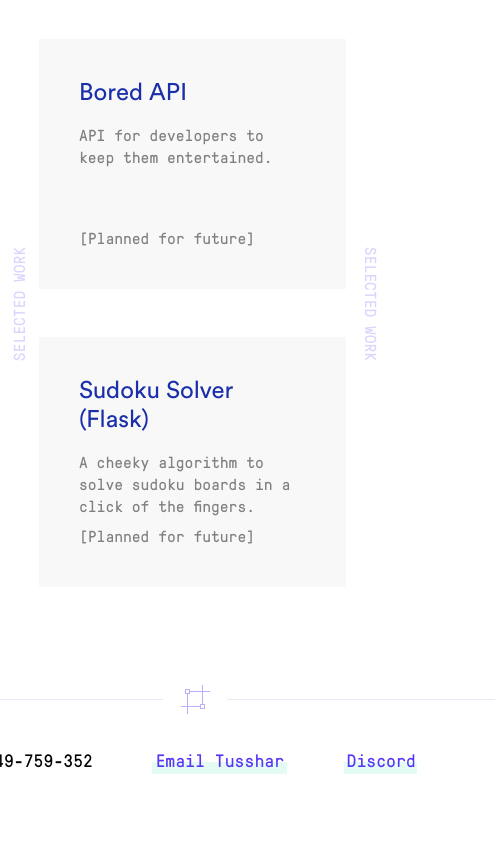
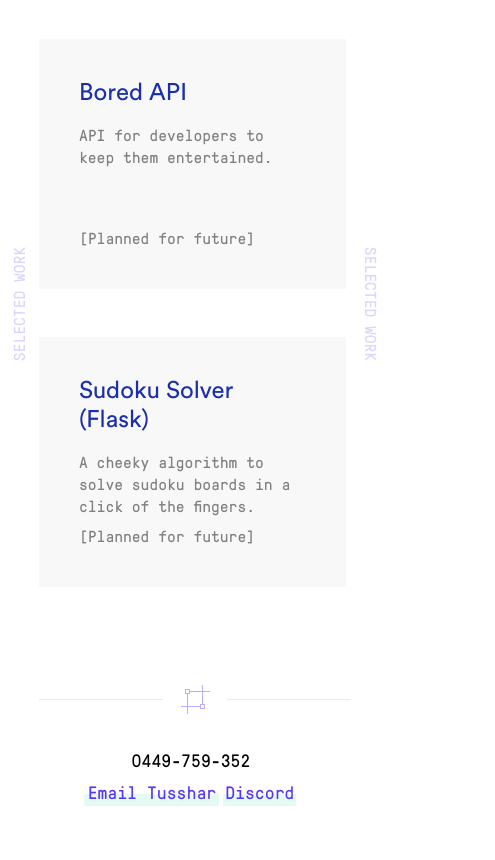
Before and after one commit to Tusshar-developer/portfolio, a plain HTML site: page index.html in a window 390 px wide. Shown: the part 2022-2882 px from the top of the page, 495 px wide, since content can reach past the window. Before the commit the page ends 2849 px from the top, so only its background shows below. Drawn offline with Linux system fonts and the light colour scheme.

Commit message:
FIX: fixed mobile-responsiveness in footer.

```diff
--- a/style.scss
+++ b/style.scss
@@ -709,11 +709,12 @@ body {
       border-top: 1px solid #ebe9f4;
       left: 50%;
       transform: translateX(-50%);
-      width: 40vw;
-      min-width: 600px;
+      width: 80vw;
 
       display: flex;
       justify-content: space-around;
+      flex-wrap: wrap;
+      text-align: center;
 
       font-family: "GT Pressura Mono";
       font-size: 18px;
@@ -721,6 +722,8 @@ body {
       .phoneNum {
         text-decoration: none;
         color: #000;
+        margin-bottom: 0.5rem;
+        margin-right: 0.5rem;
       }
 
       .underlined-link {
@@ -728,6 +731,8 @@ body {
         text-decoration: none;
         position: relative;
         width: max-content;
+        margin-bottom: 0.5rem;
+        margin-right: 0.5rem;
 
         &::after {
           content: "";
```
Also changed, not shown: style.css, 1 other file.
